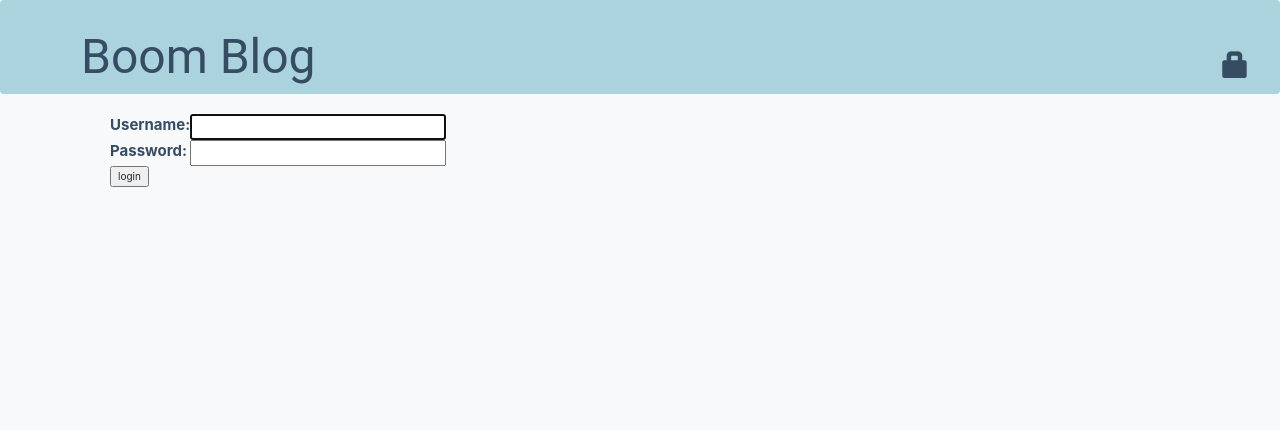
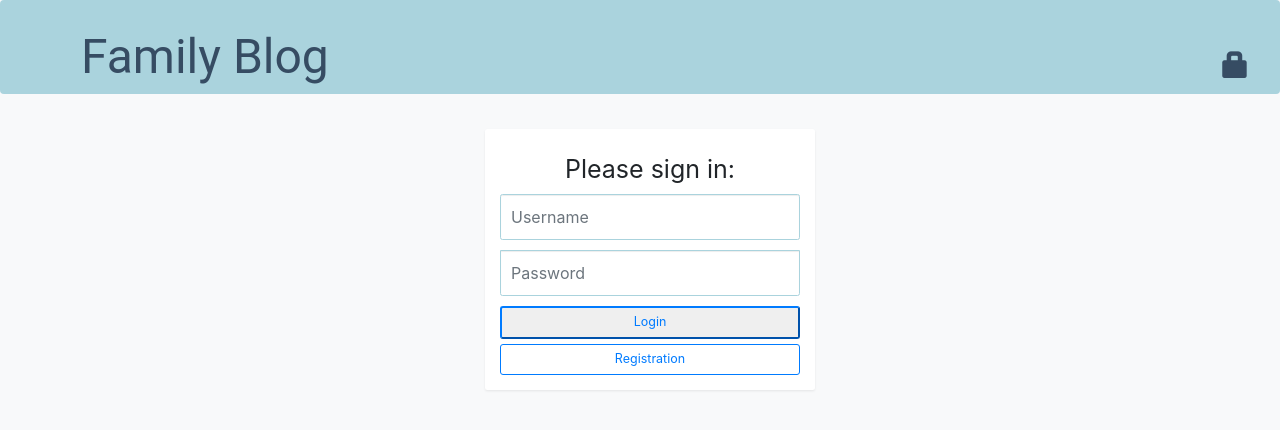
Before and after one commit to Sherlock53/firstwebpage, a Django app: page /accounts/login/ in a window 1280 px wide. Shown: the top 430 px of the page. Run offline with Django 3.2, Linux system fonts and the light colour scheme; some libraries are stand-ins or nearby versions.

Commit message:
add registration form

```diff
--- /dev/null
+++ b/blog/static/css/signin.css
@@ -0,0 +1,35 @@
+.h1 {
+  text-align: center;
+  margin-top: 10px;
+  margin-bottom: 10px;
+}
+
+.form-signin {
+  width: 100%;
+  max-width: 330px;
+  padding: 15px;
+  margin: auto;
+}
+.form-signin .checkbox {
+  font-weight: 400;
+}
+.form-signin .form-control {
+  position: relative;
+  box-sizing: border-box;
+  height: auto;
+  padding: 10px;
+  font-size: 16px;
+}
+.form-signin .form-control:focus {
+  z-index: 2;
+}
+.form-signin input[type="email"] {
+  margin-bottom: -1px;
+  border-bottom-right-radius: 0;
+  border-bottom-left-radius: 0;
+}
+.form-signin input[type="password"] {
+  margin-bottom: 10px;
+  border-top-left-radius: 0;
+  border-top-right-radius: 0;
+}
--- a/blog/templates/blog/base.html
+++ b/blog/templates/blog/base.html
@@ -6,13 +6,13 @@
 <script src="{% static 'js/bootstrap.bundle.js' %}"></script>
 <html>
     <head>
-        <title>BOOOM</title>
+        <title>Family Blog</title>
         <link rel="stylesheet" href="{% static 'css/bootstrap.css' %}">
         <link rel="stylesheet" href="{% static 'css/blog.css' %}">
     </head>
     <body class="bg-light">
         <div class="page-header navbar">
-          <div class="header-title mr-auto"><a href="{% url 'post_list' %}">Boom Blog</a></div>
+          <div class="header-title mr-auto"><a href="{% url 'post_list' %}">Family Blog</a></div>
 
           {% if user.is_authenticated %}
           <div class="nav-item dropdown top-menu">
--- a/blog/templates/registration/login.html
+++ b/blog/templates/registration/login.html
@@ -1,24 +1,29 @@
 {% extends "blog/base.html" %}
+{% load static %}
+{% block content %}
+<link rel="stylesheet" href="{% static 'css/signin.css' %}" />
 
-{% block content %}
-    {% if form.errors %}
-        <p>Your username and password didn't match. Please try again.</p>
-    {% endif %}
 
-    <form method="post" action="{% url 'login' %}">
+    <form method="post" class="form-signin my-4 p-4 bg-white rounded shadow-sm" action="{% url 'login' %}">
     {% csrf_token %}
-        <table>
-        <tr>
-            <td>{{ form.username.label_tag }}</td>
-            <td>{{ form.username }}</td>
-        </tr>
-        <tr>
-            <td>{{ form.password.label_tag }}</td>
-            <td>{{ form.password }}</td>
-        </tr>
-        </table>
+      <div class="h1 font-weight-normal" >Please sign in:</div>
+      {% if form.errors %}
+          <p>Your username and password didn't match. Please try again.</p>
+      {% endif %}
+      <div class="form-group">
 
-        <input type="submit" value="login" />
+          {{ form.username }}
+
+      </div>
+      <div class="form-group">
+
+          {{ form.password }}
+          {{ form.password.errors }}
+      </div>
+
+
+          <input class="btn-lg btn-outline-primary btn-block" type="submit" value="Login" />
+          <a class="btn btn-lg btn-outline-primary btn-block" href="{% url 'registration' %}" > Registration </a>
         <input type="hidden" name="next" value="{{ next }}" />
     </form>
 {% endblock %}
--- a/blog/urls.py
+++ b/blog/urls.py
@@ -12,4 +12,5 @@ urlpatterns = [
     url(r'^post/(?P<pk>[0-9]+)/remove/$', views.post_remove, name='post_remove'),
     url(r'^post/(?P<pk>[0-9]+)/comment/$', views.add_comment_to_post, name='add_comment_to_post'),
     path('comment/<int:pk>/remove/', views.comment_remove, name='comment_remove'),
+    url(r'^registration/', views.registration, name='registration'),
 ]
--- /dev/null
+++ b/mysite1/forms.py
@@ -0,0 +1,16 @@
+from django import forms
+from django.contrib.auth.forms import AuthenticationForm
+
+class UserLoginForm(AuthenticationForm):
+    def __init__(self, *args, **kwargs):
+        super(UserLoginForm, self).__init__(*args, **kwargs)
+
+    username = forms.CharField(widget=forms.TextInput(
+        attrs={'class': 'form-control', 'placeholder': 'Username', 'id': 'username'}))
+    password = forms.CharField(widget=forms.PasswordInput(
+        attrs={
+            'class': 'form-control',
+            'placeholder': 'Password',
+            'id': 'password',
+        }
+))
--- a/mysite1/urls.py
+++ b/mysite1/urls.py
@@ -16,10 +16,13 @@ Including another URLconf
 from django.contrib import admin
 from django.urls import include,path
 from django.contrib.auth import views
+from .forms import UserLoginForm
 
 urlpatterns = [
     path('admin/', admin.site.urls),
     path('', include('blog.urls')),
-    path('accounts/login/', views.LoginView.as_view(), name='login'),
+    path('accounts/login/', views.LoginView.as_view(
+            authentication_form=UserLoginForm
+            ), name='login'),
     path('accounts/logout/', views.LogoutView.as_view(next_page='/'), name='logout'),
 ]
```
Also changed, not shown: blog/forms.py (+23 -1 lines), blog/templates/registration/registration.html (added, +40 -0 lines), blog/views.py (+19 -1 lines).
